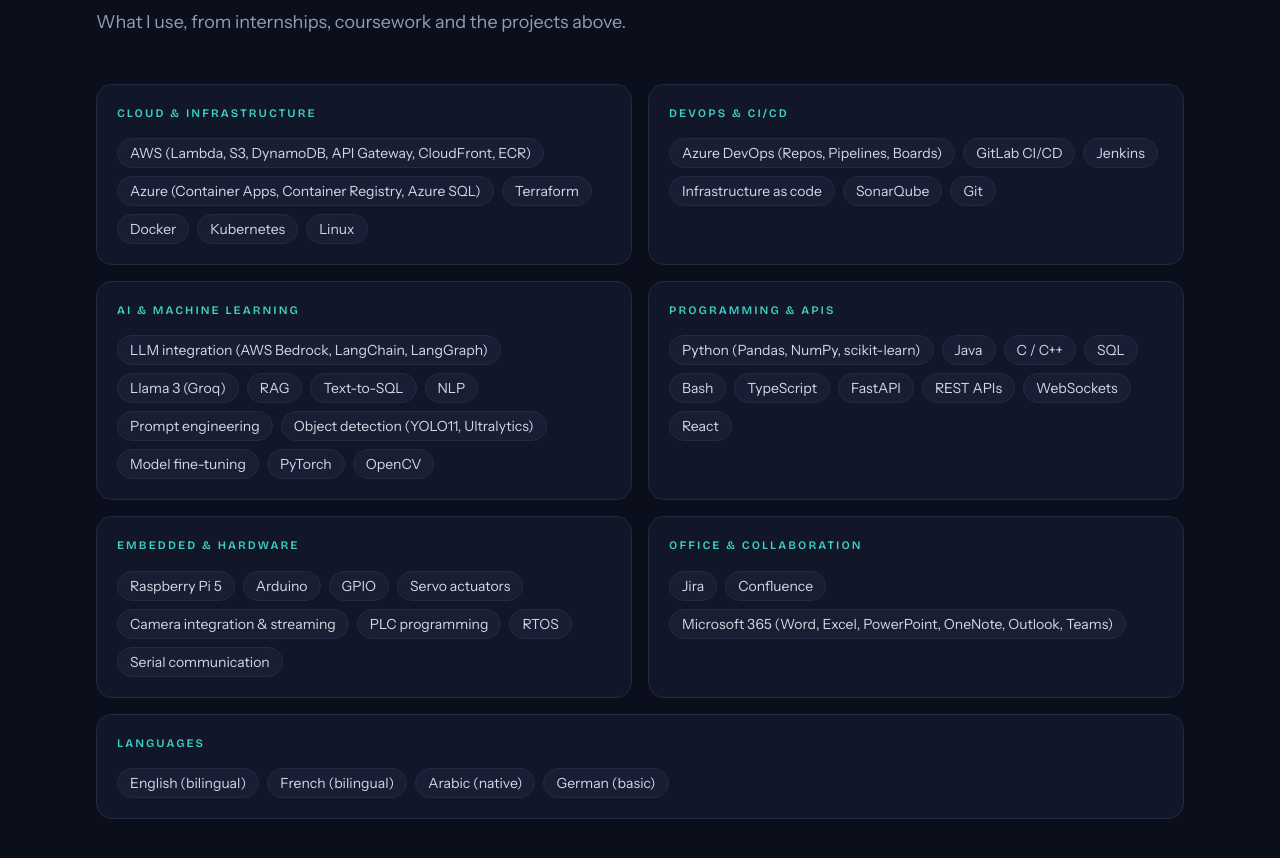
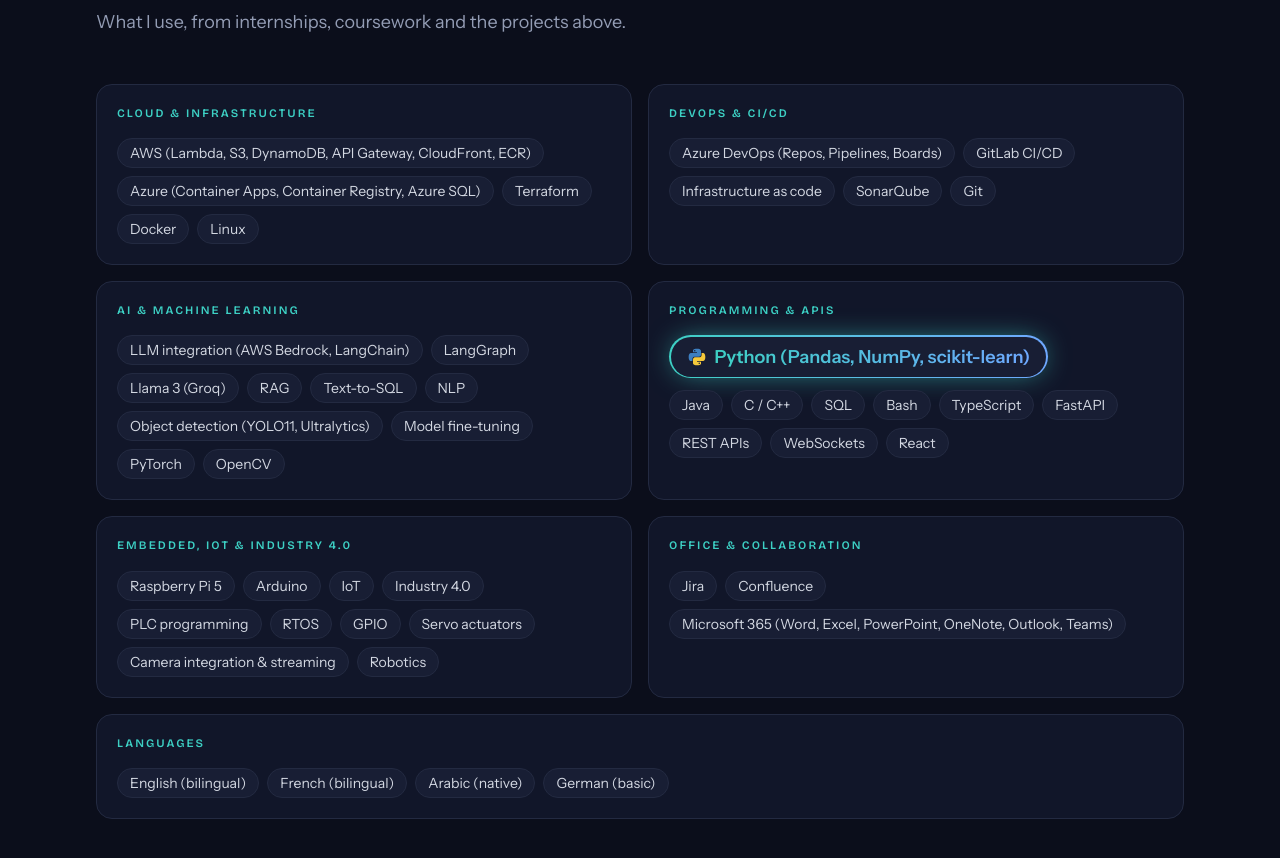
Before and after one commit to aziz-hizem/aziz-hizem.github.io, a React (Vite) app: page / in a window 1280 px wide. Shown: the part 7140-7998 px from the top of the page. Built offline with nearby package versions, Linux system fonts and the light colour scheme.

Commit message:
Skills: IoT, Industry 4.0, robotics, LangGraph on its own, Python featured
Removes Kubernetes, Jenkins, prompt engineering and serial communication.
Python gets its own line with a gradient border, glow and logo.

```diff
--- a/src/components/Skills.jsx
+++ b/src/components/Skills.jsx
@@ -1,5 +1,14 @@
 import { skills } from '../data/profile'
 import { Section } from './ui'
+
+function PythonLogo() {
+  return (
+    <svg width="20" height="20" viewBox="0 0 24 24" aria-hidden="true">
+      <path fill="#3d7fc1" d="M11.9 2c-5 0-4.7 2.2-4.7 2.2v2.2h4.8v.7H5.3S2 6.7 2 11.9s2.8 5 2.8 5h1.7v-2.4s-.1-2.8 2.8-2.8h4.8s2.7 0 2.7-2.6V4.8S17.2 2 11.9 2Zm-2.6 1.5a.9.9 0 1 1 0 1.8.9.9 0 0 1 0-1.8Z" />
+      <path fill="#f5c93b" d="M12.1 22c5 0 4.7-2.2 4.7-2.2v-2.2H12v-.7h6.7S22 17.3 22 12.1s-2.8-5-2.8-5h-1.7v2.4s.1 2.8-2.8 2.8H9.9s-2.7 0-2.7 2.6v4.3S6.8 22 12.1 22Zm2.6-1.5a.9.9 0 1 1 0-1.8.9.9 0 0 1 0 1.8Z" />
+    </svg>
+  )
+}
 
 export default function Skills() {
   return (
@@ -15,14 +24,27 @@ export default function Skills() {
           >
             <h3 className="label text-accent">{group.group}</h3>
             <ul className="mt-4 flex flex-wrap gap-2">
-              {group.items.map((item) => (
-                <li
-                  key={item}
-                  className="rounded-full border border-line bg-surface-2 px-3 py-1 text-sm text-ink/90 transition-colors hover:border-accent/50 hover:text-ink"
-                >
-                  {item}
-                </li>
-              ))}
+              {group.items.map((item) => {
+                const { name, featured } = typeof item === 'string' ? { name: item } : item
+                return featured ? (
+                  // Featured skill: its own line, gradient border, glow and logo
+                  <li key={name} className="mb-1 flex basis-full">
+                    <span className="rounded-full bg-gradient-to-r from-accent to-accent-2 p-[1.5px] shadow-[0_0_28px_-6px_rgba(61,208,196,0.7)]">
+                      <span className="flex items-center gap-2 rounded-full bg-surface-2 px-4 py-1.5">
+                        {name.startsWith('Python') && <PythonLogo />}
+                        <span className="text-gradient text-lg font-bold">{name}</span>
+                      </span>
+                    </span>
+                  </li>
+                ) : (
+                  <li
+                    key={name}
+                    className="rounded-full border border-line bg-surface-2 px-3 py-1 text-sm text-ink/90 transition-colors hover:border-accent/50 hover:text-ink"
+                  >
+                    {name}
+                  </li>
+                )
+              })}
             </ul>
           </div>
         ))}
--- a/src/data/profile.js
+++ b/src/data/profile.js
@@ -26,21 +26,21 @@ export const profile = {
 export const skills = [
   {
     group: 'Cloud & Infrastructure',
-    items: ['AWS (Lambda, S3, DynamoDB, API Gateway, CloudFront, ECR)', 'Azure (Container Apps, Container Registry, Azure SQL)', 'Terraform', 'Docker', 'Kubernetes', 'Linux'],
+    items: ['AWS (Lambda, S3, DynamoDB, API Gateway, CloudFront, ECR)', 'Azure (Container Apps, Container Registry, Azure SQL)', 'Terraform', 'Docker', 'Linux'],
   },
   {
     group: 'DevOps & CI/CD',
-    items: ['Azure DevOps (Repos, Pipelines, Boards)', 'GitLab CI/CD', 'Jenkins', 'Infrastructure as code', 'SonarQube', 'Git'],
+    items: ['Azure DevOps (Repos, Pipelines, Boards)', 'GitLab CI/CD', 'Infrastructure as code', 'SonarQube', 'Git'],
   },
   {
     group: 'AI & Machine Learning',
     items: [
-      'LLM integration (AWS Bedrock, LangChain, LangGraph)',
+      'LLM integration (AWS Bedrock, LangChain)',
+      'LangGraph',
       'Llama 3 (Groq)',
       'RAG',
       'Text-to-SQL',
       'NLP',
-      'Prompt engineering',
       'Object detection (YOLO11, Ultralytics)',
       'Model fine-tuning',
       'PyTorch',
@@ -49,11 +49,12 @@ export const skills = [
   },
   {
     group: 'Programming & APIs',
-    items: ['Python (Pandas, NumPy, scikit-learn)', 'Java', 'C / C++', 'SQL', 'Bash', 'TypeScript', 'FastAPI', 'REST APIs', 'WebSockets', 'React'],
+    // An item written as { name, featured: true } gets the highlighted style
+    items: [{ name: 'Python (Pandas, NumPy, scikit-learn)', featured: true }, 'Java', 'C / C++', 'SQL', 'Bash', 'TypeScript', 'FastAPI', 'REST APIs', 'WebSockets', 'React'],
   },
   {
-    group: 'Embedded & Hardware',
-    items: ['Raspberry Pi 5', 'Arduino', 'GPIO', 'Servo actuators', 'Camera integration & streaming', 'PLC programming', 'RTOS', 'Serial communication'],
+    group: 'Embedded, IoT & Industry 4.0',
+    items: ['Raspberry Pi 5', 'Arduino', 'IoT', 'Industry 4.0', 'PLC programming', 'RTOS', 'GPIO', 'Servo actuators', 'Camera integration & streaming', 'Robotics'],
   },
   {
     group: 'Office & Collaboration',
```
Also changed, not shown: 1 other file (tests, documents, lock files or other folders).
